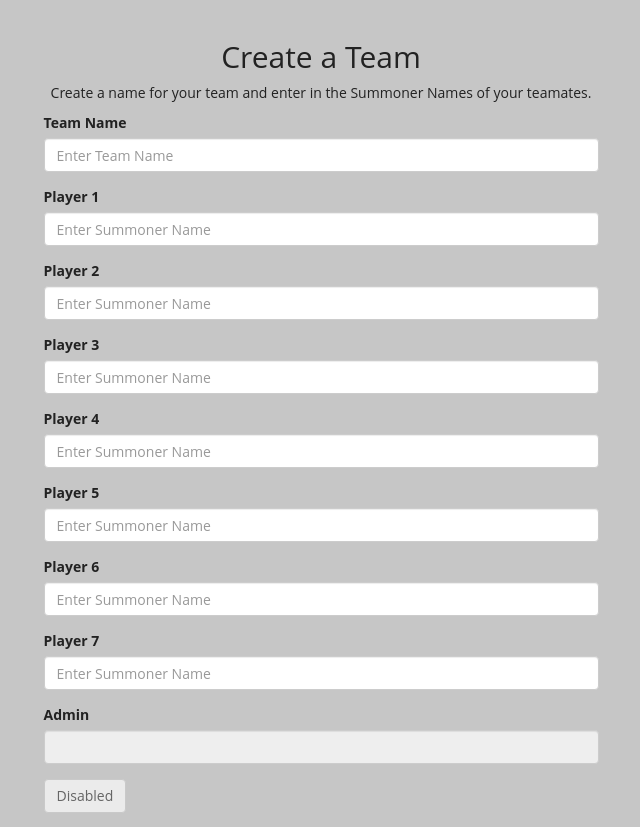
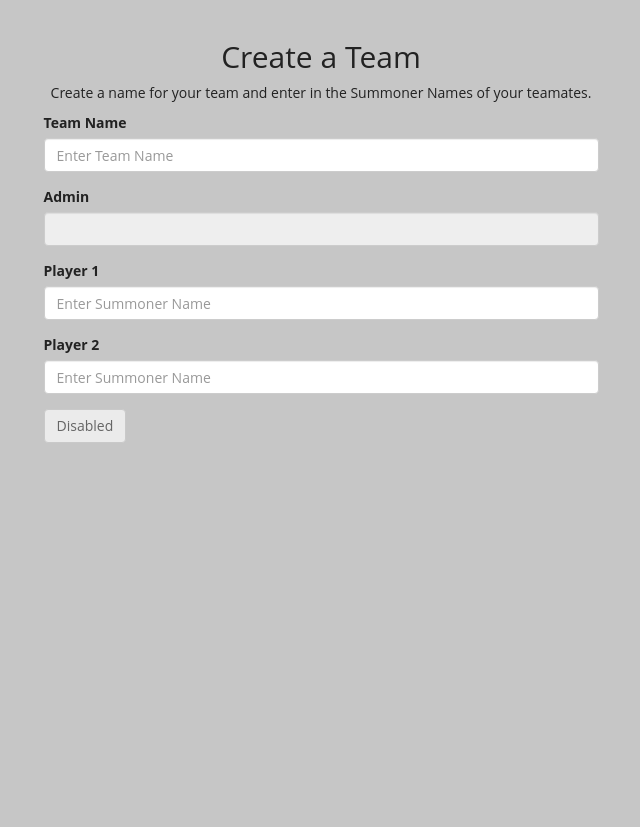
Before and after one commit to marcoflowers/baylolesports, a Python web app: template templates/team/new_team.html in a window 1280 px wide. Shown: the part 52-879 px from the top of the page, without its empty margins (319-959 px from the left). After the commit the page ends 494 px from the top, so only its background shows below. Run offline with Jinja, Linux system fonts and the light colour scheme; the template is opened without the code that fills it, so the values that code supplies are empty; some libraries are stand-ins or nearby versions.

Commit message:
updated new_team form to continous ajax and inputs

```diff
--- a/main.py
+++ b/main.py
@@ -23,8 +23,8 @@ from controllers import home, team, tournament, queue
 
 app = webapp2.WSGIApplication([
     ('/', home.index),
+    ('/team/check_team_name/(.*)', team.check_team_name_handler),
     ('/team/check_summoner_name/(.*)/(.*)', team.check_summoner_name),
-    ('/team/check_team_name/(.*)', team.check_team_name_handler),
     ('/team/new_team', team.new_team),
     ('/team/get_team/(.*)/(.*)', team.get_team),
     ('/team/(.*)', team.team_page),
--- a/templates/team/new_team.html
+++ b/templates/team/new_team.html
@@ -105,29 +105,46 @@
 		  <div class="form-group team_name">
 		    <label for="team_name" class="control-label">Team Name</label>
 		    <input type="text" class="form-control" name="team_name" id="team_name" placeholder="Enter Team Name">
-
 		  </div>
-		  {% for x in range(0,7) %}
-		  <div class="form-group" id="{{loop.index}}">
-		    <label for="player{{loop.index}}" class="control-label">Player {{loop.index}}</label>
-		    <input type="text"  class="form-control" name="player{{loop.index}}" id="player{{loop.index}}" placeholder="Enter Summoner Name">
-		  </div>
-		  {% endfor %}
 		  <div class="form-group">
 		  	<label for="admin" class="control-label">Admin</label>
 		  	<input name="admin" class="form-control" type="text" placeholder="{{user.email()}}" readonly>
 		  </div>
-		  <button type="submit" class="btn btn-default" data-loading-text="Disabled">Submit</button>
+		  <div class="form-group" id="1">
+		    <label for="player1" class="control-label">Player 1</label>
+		    <input type="text"  class="form-control player" name="player1" id="player1" placeholder="Enter Summoner Name">
+		  </div>
+		  <div class="form-group" id="2">
+		    <label for="player2" class="control-label">Player 2</label>
+		    <input type="text"  class="form-control player" name="player2" id="player2" placeholder="Enter Summoner Name">
+		  </div>
+
+		  <button type="submit" id="team_submit" class="btn btn-default" data-loading-text="Disabled">Submit</button>
 		</form>
 	</div>
 </div>
 <script>
+function new_input(num)
+{
+	$("button#team_submit").before("<div class='form-group' id='"+num+"'><label for='player"+num+"' class='control-label'>Player "+num+"</label><input type='text'  class='form-control player' name='player"+num+"' id='player"+num+"' placeholder='Enter Summoner Name'></div>")
+}
+var input_place=3
 function checkstatus()
 {
 	var loop = 0
 	var check=0
+	var inputs=[], flag=false;
+	$('input.player').each(function(){
+		if($(this).val()!="")
+		{
+			if ($.inArray(this.value, inputs) != -1) flag=true ;
+	    	inputs.push(this.value);
+		}
+
+	});
+
 	$( ".form-group" ).each(function( index ) {
-	if ($(this).hasClass("team_name")) {
+	if ($(this).hasClass("team_name") && $(this).hasClass("has-success")) {
 		check=check+1
 	}
   	else if($(this).hasClass("has-error"))
@@ -139,8 +156,12 @@ function checkstatus()
   		loop=loop+1
   	}
 	});
-	if(loop>=5 && check>=1)
+	console.log(flag)
+	console.log(loop)
+	console.log(check)
+	if(loop>=4 && check>=1 && flag==false)
 	{
+		console.log("ye")
 		$("button").button('reset')
 		return true
 	}
@@ -150,31 +171,20 @@ function checkstatus()
 		return false
 	}
 }
-$( document ).ready(function() {
-	$("form").submit(function(){
-		$(".row").empty()
-		$(".row").append("<h1>Creating your team</h1><div id='loader'><div class='dot'></div><div class='dot'></div><div class='dot'></div><div class='dot'></div><div class='dot'></div><div class='dot'></div><div class='dot'></div><div class='dot'></div></div>")
-		$("button").button('loading')
-	});
-	$("input").focus(function(){
-		$("button").button('loading')
-	});
-	$("button").button('loading')
-	$("input").focusout(function(){
-		id= $(this).attr("id")
-		$(this).parent().removeClass("has-error")
-		$(this).parent().removeClass("has-success")
-		$(this).parent().children("label").children("small").remove()
-		var sum_name = $(this).val();
-		if(sum_name.length>0 && id!="team_name")
+function doneTyping(input)
 		{
-			var position = $(this).parent().attr('id');
+			var sum_name = input.val();
+			var position = input.parent().attr('id');
+			if(sum_name!="")
+			{
 				$.ajax({
 			        url: '/team/check_summoner_name/'+sum_name+"/"+position,
 			        dataType: 'json',
 			        success: function(data) {
-	        	var input = $("#player"+data.position)
-
+			        	console.log("ajax")
+			        	input.parent().removeClass("has-error")
+						input.parent().removeClass("has-success")
+						input.parent().children("label").children("small").remove()
 			       		if(data.id ==false)
 			            {
 			            	input.parent().addClass("has-error")
@@ -182,18 +192,71 @@ $( document ).ready(function() {
 			            }
 			            else
 			            {
+
+
 			            	input.parent().addClass("has-success")
+			            	if(input_place<=7)
+			            	{
+			            		if(input.parent().attr("id")>=(input_place-2))
+				            	{
+				            		new_input(input_place)
+				            		input_place=input_place+1
 				            	}
-	            checkstatus()
+			            	}
+			            }
 			        }
 			    });
 			}
 			else
 			{
-	        	var position = $(this).parent().attr('id');
-	        	console.log('/team/check_team_name/'+sum_name)
+				input.parent().removeClass("has-error")
+						input.parent().removeClass("has-success")
+						input.parent().children("label").children("small").remove()
+			}
+
+		}
+
+
+$( document ).ready(function() {
+	$("form").submit(function(){
+		$(".row").empty()
+		$(".row").append("<h1>Creating your team</h1><div id='loader'><div class='dot'></div><div class='dot'></div><div class='dot'></div><div class='dot'></div><div class='dot'></div><div class='dot'></div><div class='dot'></div><div class='dot'></div></div>")
+		$("button").button('loading')
+	});
+	$("button").button('loading')
+	var timer_handler=null;
+	var interval=5000;
+	$("body").on("keydown", "input.player",function(){
+		console.log("input")
+		if(timer_handler){
+    		clearTimeout(timer_handler);
+    		timer_handler = null;
+		}
+		if ($(this).val) {
+		var input=$(this)
+        timer_handler = setTimeout(doneTyping, 500, input)
+
+        checkstatus()
+    }
+	});
+	$("form").on("focusout", "input.player",function(){
+		if(timer_handler){
+    		clearTimeout(timer_handler);
+    		timer_handler = null;
+		}
+		doneTyping($(this))
+		checkstatus()
+	});
+	$("input").focusout(function(){
+		if($(this).attr("id")=="team_name")
+		{
+			$(this).parent().removeClass("has-error")
+			$(this).parent().removeClass("has-success")
+			$(this).parent().children("label").children("small").remove()
+			var name= $(this).val()
+	    	console.log('/team/check_team_name/'+name)
 			$.ajax({
-		        url: '/team/check_team_name/'+sum_name,
+		        url: '/team/check_team_name/'+name,
 		        dataType: 'json',
 		        success: function(data) {
 		        	var input = $("#team_name")
@@ -211,7 +274,11 @@ $( document ).ready(function() {
 		}
 		});
 	}
+
+
 	});
+
 });
+
 </script>
 {% endblock %}
```
Lines whose indentation alone changed are shown as unchanged.
